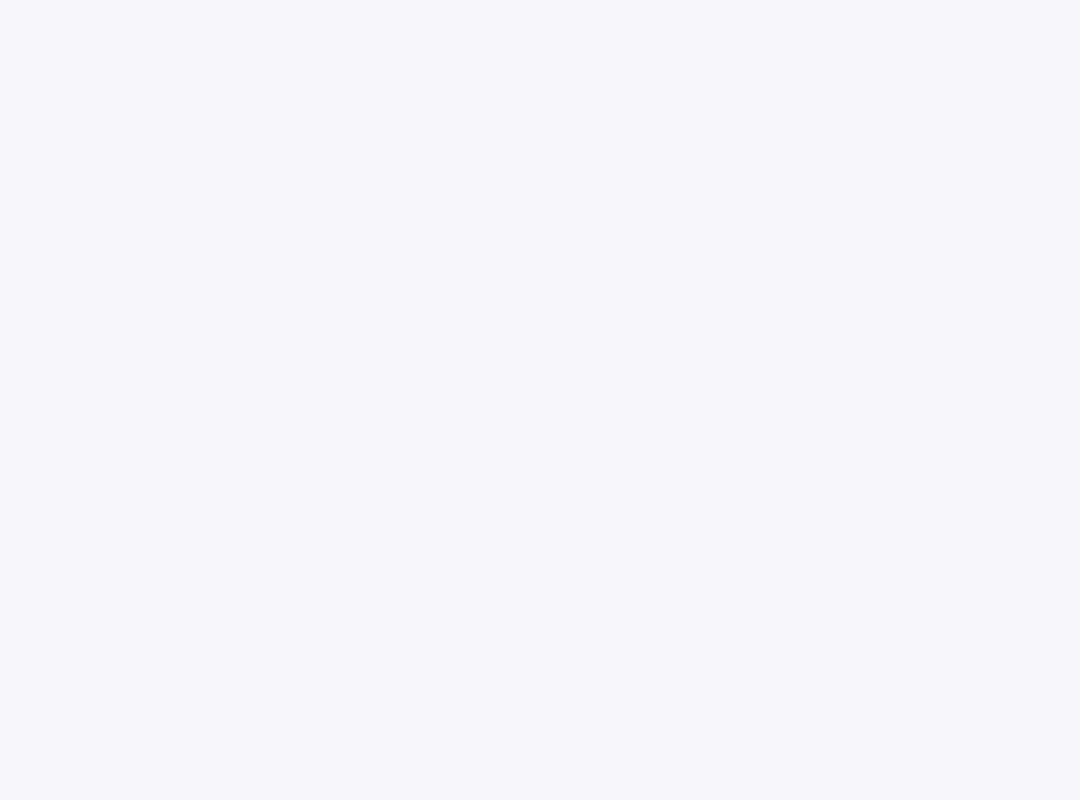
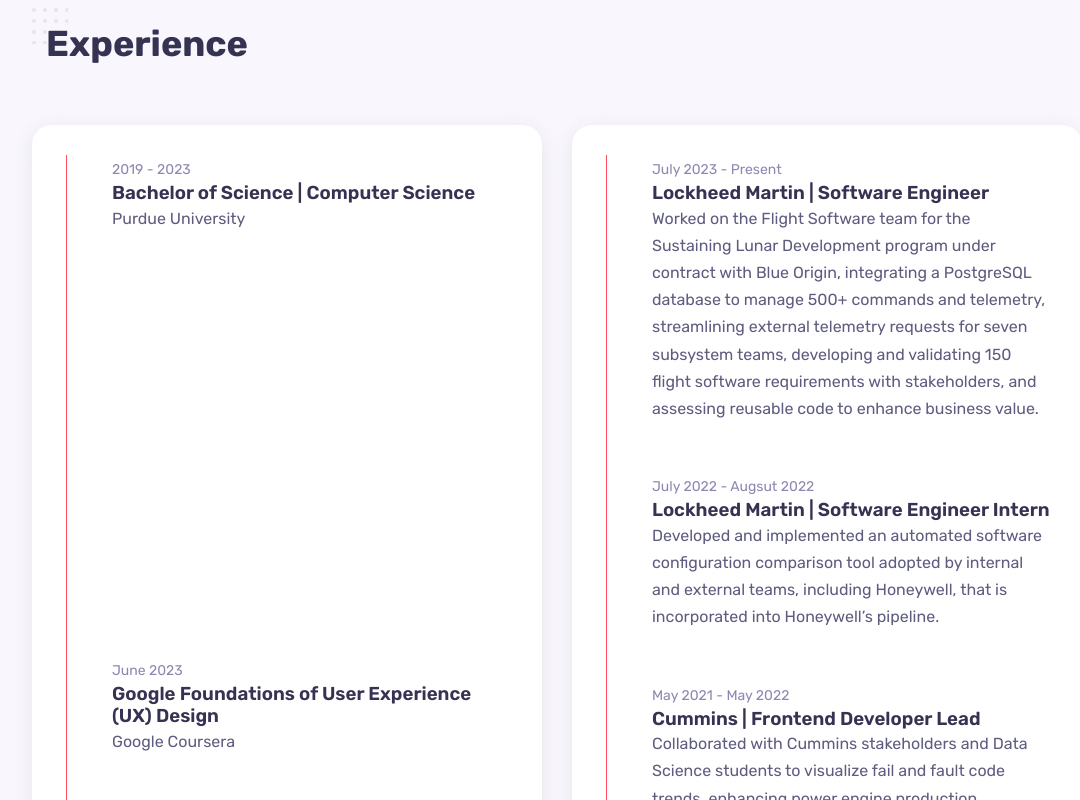
Before and after one commit to jikim001/jikim001.github.io, a React (Create React App) app: page / in a window 1280 px wide. Shown: the part 1640-2440 px from the top of the page, without its empty margins (138-1218 px from the left). Before the commit the page ends 1550 px from the top, so only its background shows below. Built offline with nearby package versions, Linux system fonts and the light colour scheme.

Commit message:
added experience page and component

```diff
--- a/src/App.js
+++ b/src/App.js
@@ -6,7 +6,7 @@ import Home from './components/home/Home';
 import About from './components/about/About';
 // import Contact from './components/contact/Contact';
 // import Portfolio from './components/portfolio/Portfolio';
-// import Resume from './components/resume/Resume';
+import Resume from './components/resume/Resume';
 
 const App = () => {
   return (
@@ -15,8 +15,8 @@ const App = () => {
       <main className="main">
         <Home />
         <About />
-        {/* <Resume />
-        <Portfolio />
+        <Resume />
+        {/* <Portfolio />
         <Contact />  */}
       </main>
 
--- /dev/null
+++ b/src/components/resume/Card.jsx
@@ -0,0 +1,14 @@
+import React from 'react'
+
+const Card = (props) => {
+    return (
+        <div className="timeline__item">
+            <i className={props.icon}></i>
+            <span className="timeline__date">{props.year}</span>
+            <h3 className="time__title">{props.title}</h3>
+            <p className="timeline__text">{props.desc}</p>
+        </div>
+    );
+};
+
+export default Card;
--- /dev/null
+++ b/src/components/resume/Data.jsx
@@ -0,0 +1,52 @@
+const Data = [
+    {
+        id: 1,
+        category: "education",
+        icon: "icon-graduation",
+        year: "2019 - 2023",
+        title: "Bachelor of Science | Computer Science",
+        desc: "Purdue University"
+    },
+    {
+        id: 2,
+        category: "experience",
+        icon: "icon-briefcase",
+        year: "July 2023 - Present",
+        title: "Lockheed Martin | Software Engineer",
+        desc: `Worked on the Flight Software team for the Sustaining Lunar Development program under contract with Blue Origin, integrating a PostgreSQL database to manage 500+ commands and telemetry, streamlining external telemetry requests for seven subsystem teams, developing and validating 150 flight software requirements with stakeholders, and assessing reusable code to enhance business value.`
+    },
+    {
+        id: 3,
+        category: "experience",
+        icon: "icon-briefcase",
+        year: "July 2022 - Augsut 2022",
+        title: "Lockheed Martin | Software Engineer Intern",
+        desc: `Developed and implemented an automated software configuration comparison tool adopted by internal and external teams, including Honeywell, that is incorporated into Honeywell’s pipeline.`
+    },
+    {
+        id: 4,
+        category: "experience",
+        icon: "icon-briefcase",
+        year: "May 2021 - May 2022",
+        title: "Cummins | Frontend Developer Lead",
+        desc: `Collaborated with Cummins stakeholders and Data Science students to visualize fail and fault code trends, enhancing power engine production efficiency, while leading the Frontend Team in task management, external communication, and developing API publishing and deployment infrastructure with ReactJS and NodeJS.`
+    },
+    {
+        id: 5,
+        category: "experience",
+        icon: "icon-briefcase",
+        year: "August 2020 - May 2021",
+        title: "Ford | Student Data Science Consultant",
+        desc: `Developed a modular annotation tool for labeling crowd-sourced data to train ML models and presented it to senior engineers, who recognized its potential for integration into internal Ford projects.`
+    },
+    {
+        id: 6,
+        category: "education",
+        icon: "icon-graduation",
+        year: "June 2023",
+        title: "Google Foundations of User Experience (UX) Design",
+        desc: `Google Coursera`
+    },
+];
+
+export default Data;
--- /dev/null
+++ b/src/components/resume/Resume.jsx
@@ -0,0 +1,50 @@
+import React from 'react';
+import "./resume.css";
+import Data from './Data';
+import Card from './Card';
+
+const Resume = () => {
+    return (
+        <section className="resume container section" id="resume">
+            <h2 className="section__title">Experience</h2>
+            <div className="resume__container grid">
+
+                <div className="timeline grid">
+                    {Data.map((val, id) => {
+                        if (val.category === "education") {
+                            return (
+                                <Card
+                                    key={id}
+                                    icon={val.icon}
+                                    title={val.title}
+                                    year={val.year}
+                                    desc={val.desc}
+                                />
+                            )
+                        }
+                    })}
+                </div>
+
+                <div className="timeline grid">
+                    {Data.map((val, index) => {
+                        if (val.category === "experience") {
+                            return (
+                                <Card
+                                    key={index}
+                                    icon={val.icon}
+                                    title={val.title}
+                                    year={val.year}
+                                    desc={val.desc}
+                                />
+
+                            )
+                        }
+                    })}
+                </div>
+
+            </div>
+        </section>
+    )
+}
+
+export default Resume
--- /dev/null
+++ b/src/components/resume/resume.css
@@ -0,0 +1,92 @@
+.resume__container {
+    grid-template-columns: repeat(2, 1fr);
+    column-gap: 1.875rem;
+}
+
+.timeline {
+    background-color: var(--container-color);
+    padding: 1.875rem;
+    border-radius: var(--border-radius);
+    position: relative;
+    box-shadow: var(--shadow);
+}
+
+.timeline__item {
+    position:relative;
+    padding-left: 3.125rem;
+    padding-bottom: 3.125rem;
+}
+
+.time__item:last-child {
+    padding-bottom: 0;
+}
+
+.timeline__item::before {
+    content: '';
+    width: 1px;
+    height:100%;
+    background-color: var(--first-color);
+    position: absolute;
+    left: .25rem;
+    top: 0;
+}
+
+.timeline .icon-briefcase,
+.timeline .icon-graduation {
+    position: absolute;
+    left: -0.4375rem;
+    top: 0;
+    font-size: var(--h2-font-size);
+    color: var(--first-color);
+    background-color: var(--container-color);
+    padding: 0.4375rem 0;
+}
+
+.timeline__date {
+    color: #8b88b1;
+    font-size: var(--small-font-size);
+}
+
+.timeline__title {
+    font-size: var(--h3-font-size);
+    margin: 0.5rem 0;
+}
+
+
+@media screen and (max-width: 1024px) {
+    .resume__container {
+      grid-template-columns: 450px;
+      justify-content: center;
+      row-gap: 1.875rem;
+    }
+
+    .timeline__item::before {
+        left: 2px;
+    }
+}
+
+@media screen and (max-width: 576px) {
+    .resume__container {
+        grid-template-columns: 1fr;
+    }
+}
+
+@media screen and (max-width: 350px) {
+    .timeline__item {
+        padding-left: 1.875rem;
+        padding-bottom: 1.875rem;
+    }
+
+    .timeline__item::before {
+        left: 0;
+    }
+
+    .timeline .icon-briefcase,
+    .timeline .icon-graduation {
+        left: -9px;
+    }
+
+    .timeline__text {
+        text-align: justify;
+    }
+}
```
